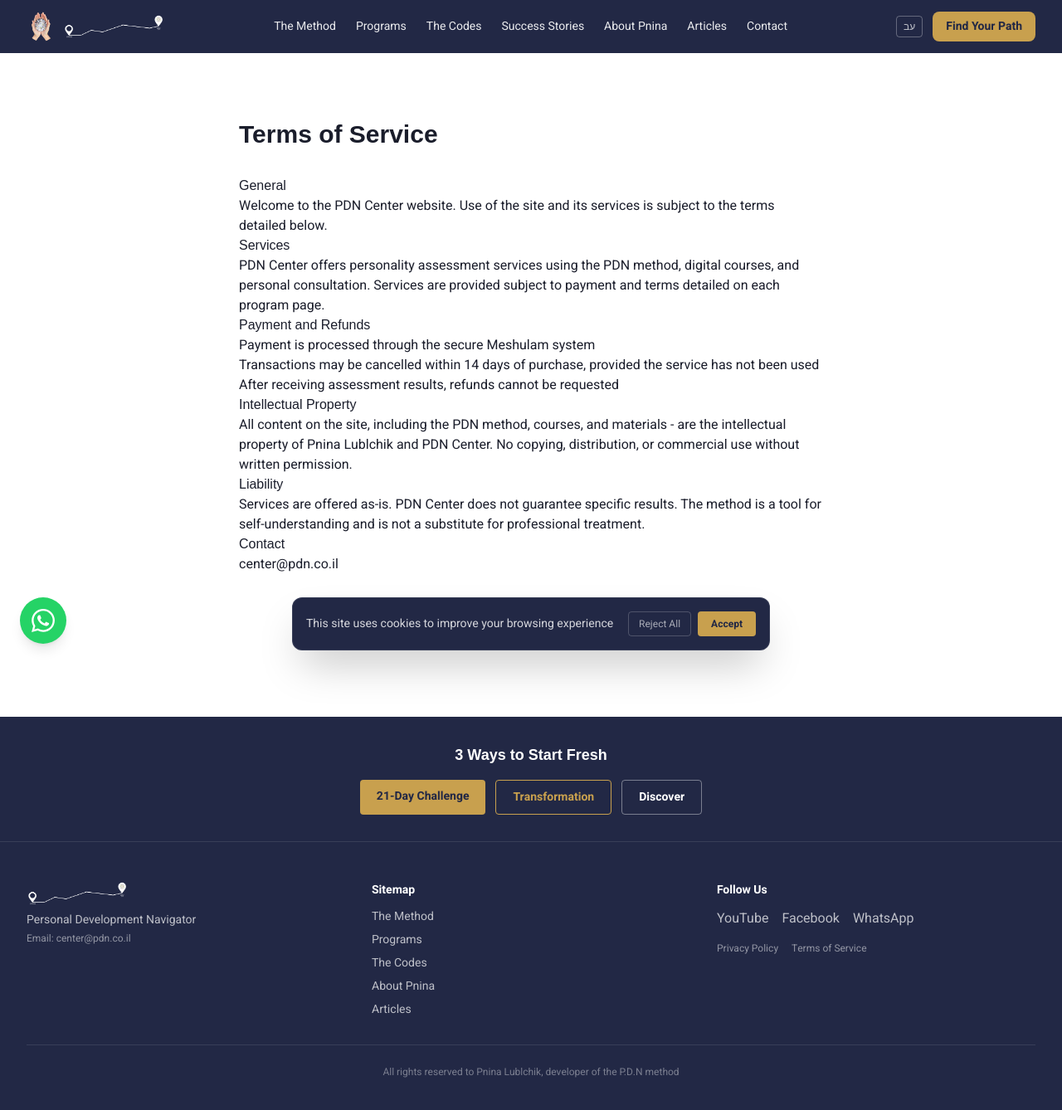
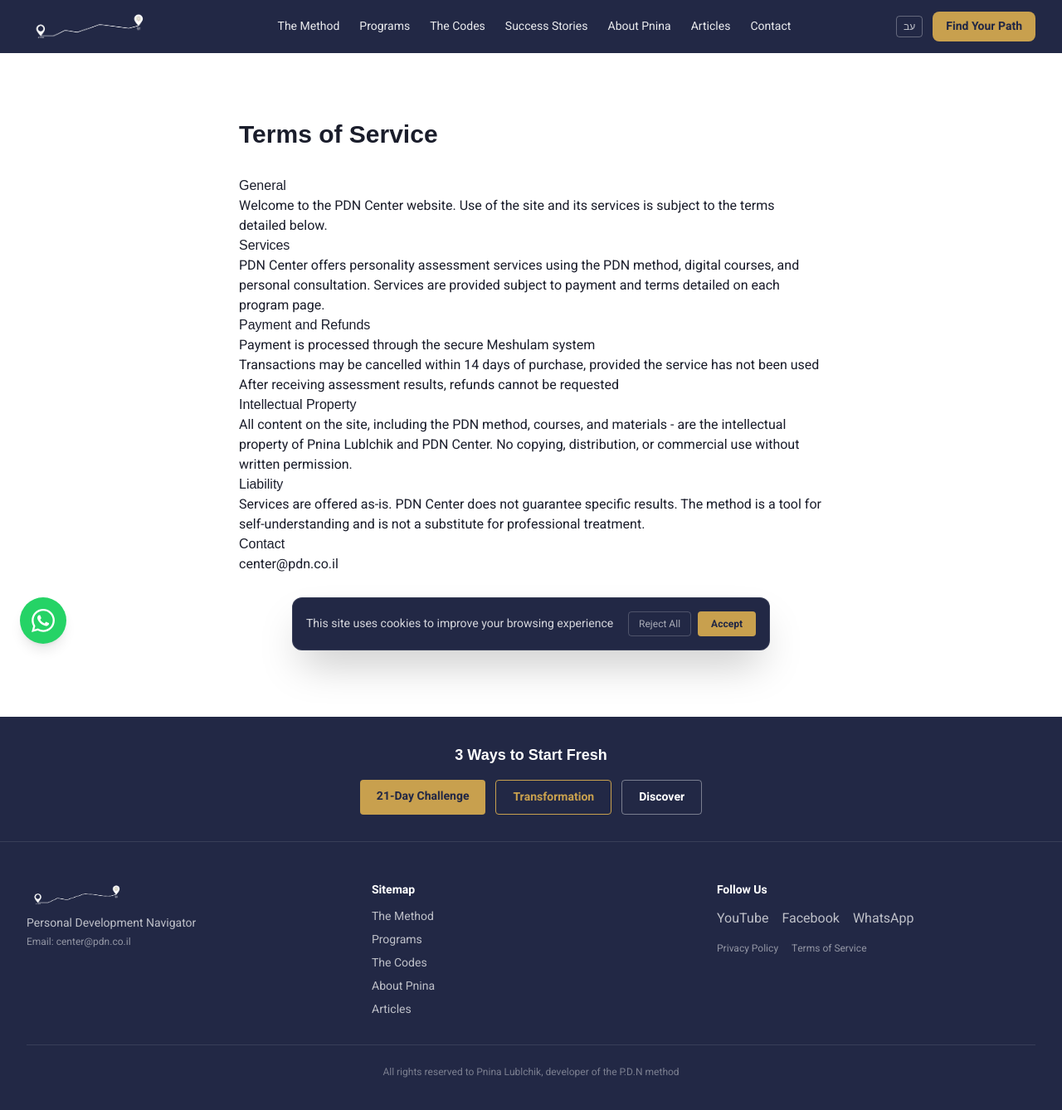
Before and after one commit to Tomer007/pdn-site, a Next.js app: page /en/terms in a window 1280 px wide. Shown: the top 1338 px of the page at 83% size. Built offline with nearby package versions, Linux system fonts and the light colour scheme; a web font is replaced by a local one.

Commit message:
fix: use full PDN logo (P.D.N + atom + tagline) in navbar and footer, fix badge sizes

```diff
--- a/src/components/EmailCapture.tsx
+++ b/src/components/EmailCapture.tsx
@@ -29,7 +29,7 @@
         <FadeInView>
           {/* Book offer */}
           <div className="mb-6">
-            <span className="inline-block bg-gold/20 text-gold text-xs font-bold px-3 py-1 rounded-full mb-3">
+            <span className="inline-block bg-gold/20 text-gold text-[11px] font-bold px-3 py-1 rounded-full mb-3 leading-none whitespace-nowrap">
               {dict.email_capture.title === "הישאר מעודכן" ? "מתנה חינמית" : "Free Gift"}
             </span>
             <h2 className="text-xl sm:text-2xl font-display font-bold mb-2">
--- a/src/components/Footer.tsx
+++ b/src/components/Footer.tsx
@@ -45,11 +45,11 @@
           {/* Brand */}
           <div>
             <Image
-              src="/images/logo-nav.png"
-              alt="PDN"
-              width={120}
-              height={27}
-              className="h-7 w-auto mb-2"
+              src="/images/pdn-logo-full.png"
+              alt="P.D.N"
+              width={150}
+              height={34}
+              className="h-8 w-auto mb-2"
             />
             <p className="mt-2 text-sm text-white/70">
               Personal Development Navigator
--- a/src/components/Navbar.tsx
+++ b/src/components/Navbar.tsx
@@ -40,19 +40,11 @@
           {/* Logo */}
           <Link href={`/${locale}`} className="flex items-center gap-2">
             <Image
-              src="/images/pdn-logo-round.png"
-              alt="PDN Center - נווט חייך להצלחה"
-              width={40}
-              height={40}
-              className="h-9 w-9 rounded-full"
-              priority
-            />
-            <Image
-              src="/images/logo-nav.png"
-              alt="PDN"
-              width={120}
-              height={27}
-              className="h-7 w-auto hidden sm:block"
+              src="/images/pdn-logo-full.png"
+              alt="P.D.N - נווט חייך להצלחה"
+              width={180}
+              height={41}
+              className="h-9 sm:h-10 w-auto"
               priority
             />
           </Link>
--- a/src/components/WebinarCTA.tsx
+++ b/src/components/WebinarCTA.tsx
@@ -45,7 +45,7 @@
 
       <div className="relative max-w-3xl mx-auto px-4 sm:px-6 lg:px-8 text-center">
         <FadeInView>
-          <span className="inline-block bg-gold/20 text-gold text-xs font-bold px-3 py-1 rounded-full mb-4">
+          <span className="inline-block bg-gold/20 text-gold text-[11px] font-bold px-3 py-1 rounded-full mb-4 leading-none whitespace-nowrap">
             {content.badge}
           </span>
 
```
Also changed, not shown: public/images/pdn-logo-full.png (added).
